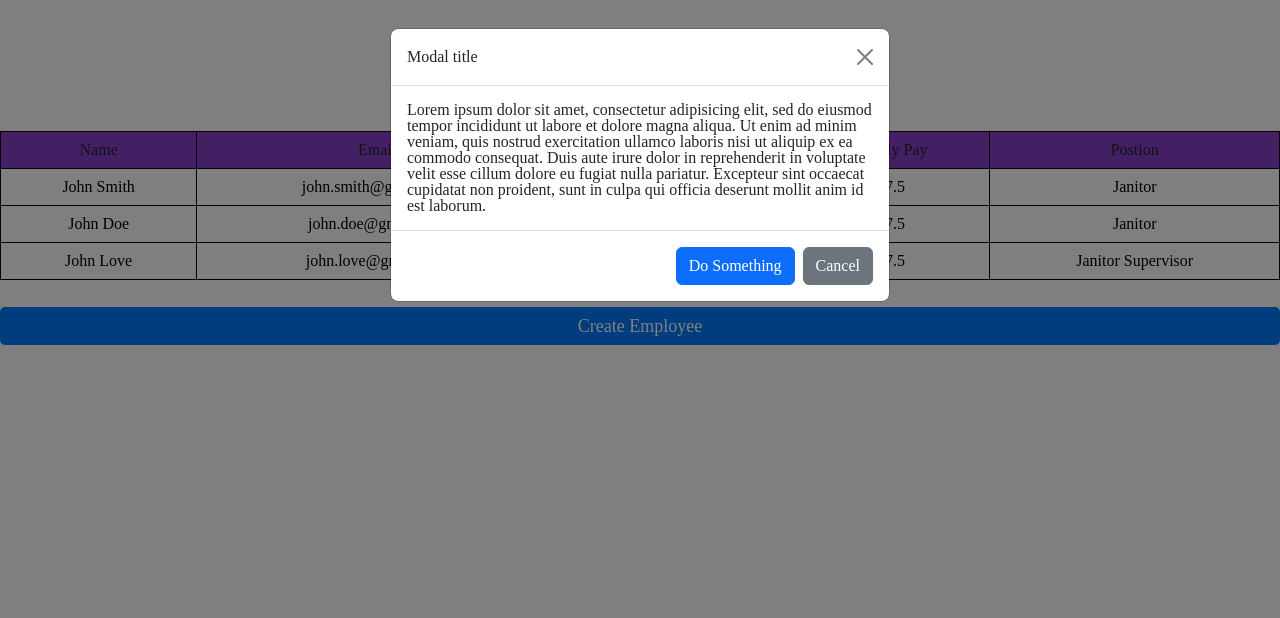
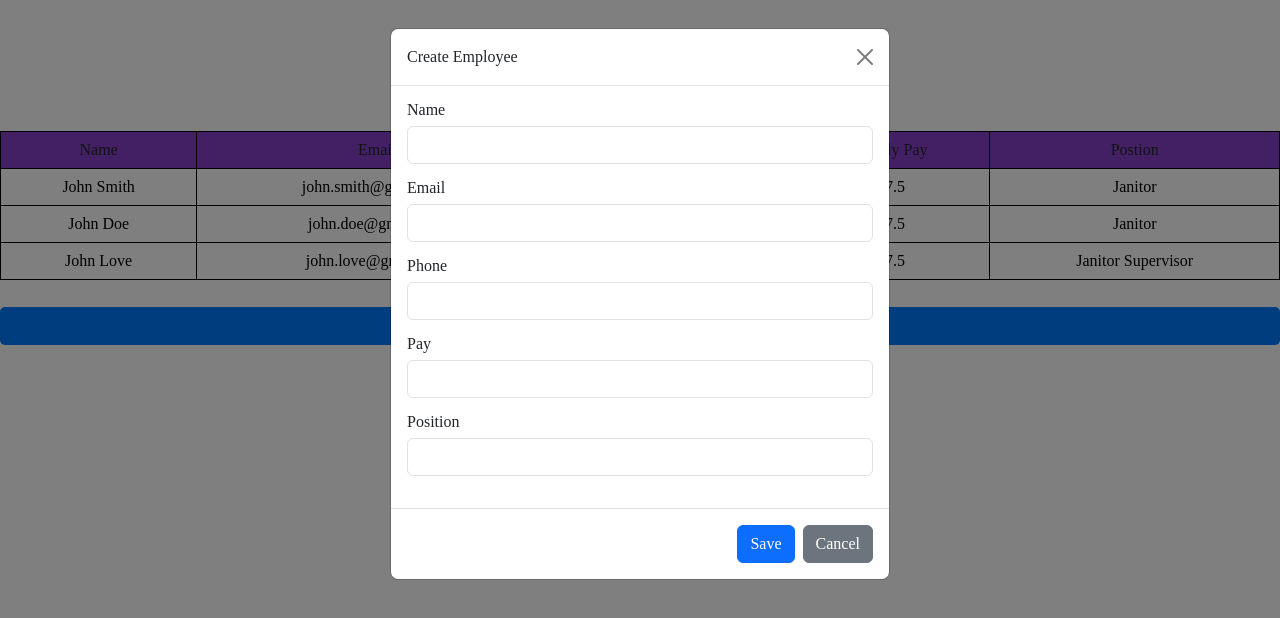
Before and after one commit to devaneyj3/cleaning_app, a Next.js app in the folder admin/: page /dashboard in a window 1280 px wide. Both pictures are taken after a click on the button "Create Employee". Shown: the top 618 px of the page. Built offline with nearby package versions, Linux system fonts and the light colour scheme.

Commit message:
create reusable form and alert

```diff
--- a/admin/src/app/dashboard/page.js
+++ b/admin/src/app/dashboard/page.js
@@ -21,7 +21,12 @@ export default function Dashboard() {
 			<p>You can create your employees, locations, and products</p>
 			<DataTable />
 			<CustomButton text="Create Employee" onClick={toggle} />
-			<CustomModal isOpen={modal} toggle={toggle} />
+			<CustomModal
+				isOpen={modal}
+				toggle={toggle}
+				title="Create Employee"
+				msg="Successfully created employee"
+			/>
 		</main>
 	);
 }
--- a/admin/src/components/Modal/Modal.js
+++ b/admin/src/components/Modal/Modal.js
@@ -1,24 +1,60 @@
 import React, { useState } from "react";
-import { Button, Modal, ModalHeader, ModalBody, ModalFooter } from "reactstrap";
+import {
+	Button,
+	Modal,
+	ModalHeader,
+	ModalBody,
+	ModalFooter,
+	Form,
+	FormGroup,
+	FormText,
+	Input,
+	Label,
+	Alert,
+} from "reactstrap";
 
-function CustomModal({ isOpen, toggle }) {
+function CustomModal({ isOpen, toggle, title, msg }) {
+	const [alert, setAlert] = useState("");
+	const save = () => {
+		setAlert(msg);
+		setTimeout(() => {
+			setAlert("");
+			toggle();
+		}, 1000);
+	};
 	return (
 		<div>
 			<Modal isOpen={isOpen} toggle={toggle}>
-				<ModalHeader toggle={toggle}>Modal title</ModalHeader>
+				{alert && <Alert color="success">{alert}</Alert>}
+				<ModalHeader toggle={toggle}>{title}</ModalHeader>
 				<ModalBody>
-					Lorem ipsum dolor sit amet, consectetur adipisicing elit, sed do
-					eiusmod tempor incididunt ut labore et dolore magna aliqua. Ut enim ad
-					minim veniam, quis nostrud exercitation ullamco laboris nisi ut
-					aliquip ex ea commodo consequat. Duis aute irure dolor in
-					reprehenderit in voluptate velit esse cillum dolore eu fugiat nulla
-					pariatur. Excepteur sint occaecat cupidatat non proident, sunt in
-					culpa qui officia deserunt mollit anim id est laborum.
+					<Form>
+						<FormGroup>
+							<Label for="name">Name</Label>
+							<Input id="name" name="name" type="text" />
+						</FormGroup>
+						<FormGroup>
+							<Label for="email">Email</Label>
+							<Input id="email" name="email" type="email" />
+						</FormGroup>
+						<FormGroup>
+							<Label for="phone">Phone</Label>
+							<Input id="phone" name="phone" type="tel" />
+						</FormGroup>
+						<FormGroup>
+							<Label for="pay">Pay</Label>
+							<Input id="pay" name="pay" type="number" />
+						</FormGroup>
+						<FormGroup>
+							<Label for="position">Position</Label>
+							<Input id="position" name="position" type="text" />
+						</FormGroup>
+					</Form>
 				</ModalBody>
 				<ModalFooter>
-					<Button color="primary" onClick={toggle}>
-						Do Something
-					</Button>{" "}
+					<Button color="primary" onClick={save}>
+						Save
+					</Button>
 					<Button color="secondary" onClick={toggle}>
 						Cancel
 					</Button>
```
